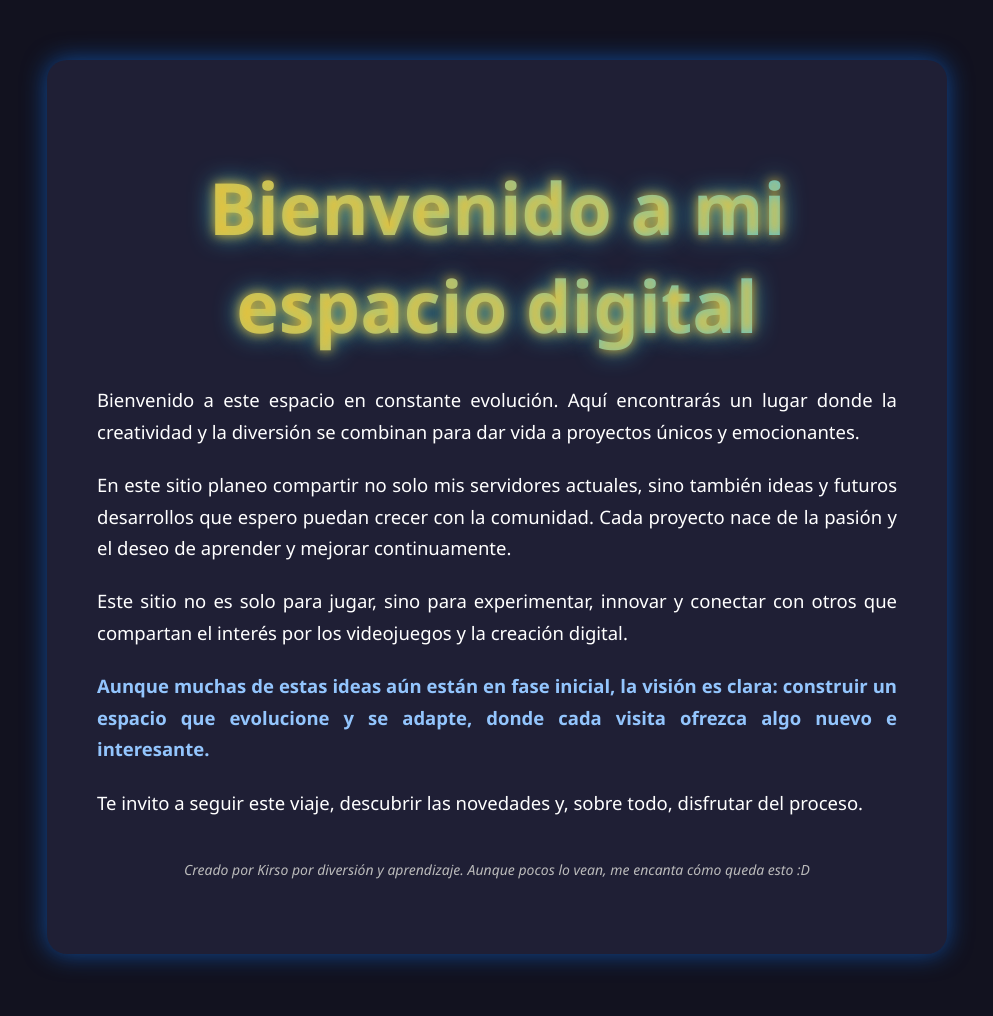
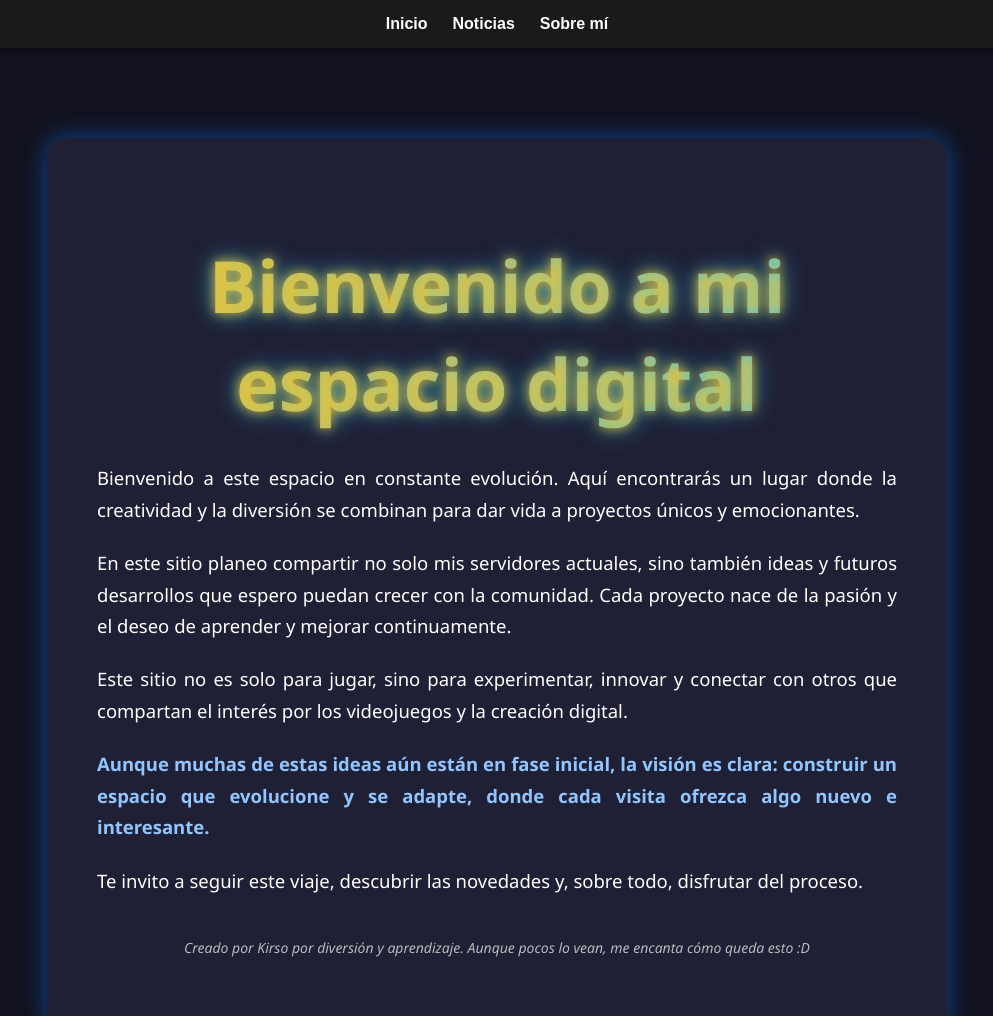
Before and after one commit to KirsoYT/KirsoWeb, a plain HTML site: page index.html in a window 1280 px wide. Shown: the top 1016 px of the page, without its empty margins (143-1136 px from the left). Drawn offline with Linux system fonts and the light colour scheme.

Commit message:
Update index.html

```diff
--- a/index.html
+++ b/index.html
@@ -10,6 +10,35 @@
       color: #ffffff;
       margin: 0;
       padding: 0;
+    }
+
+    /* PANEL DE NAVEGACIÓN */
+    nav {
+      background-color: #1a1a1a;
+      padding: 15px;
+      display: flex;
+      justify-content: center;
+      gap: 25px;
+      box-shadow: 0 4px 6px rgba(0, 0, 0, 0.3);
+      position: sticky;
+      top: 0;
+      z-index: 1000;
+    }
+
+    nav a {
+      color: white;
+      text-decoration: none;
+      font-weight: bold;
+      font-family: sans-serif;
+      transition: color 0.2s;
+    }
+
+    nav a:hover {
+      color: #00ffff;
+    }
+
+    .spacer {
+      height: 30px; /* Espacio entre el navbar y el contenido */
     }
 
     .container {
@@ -61,6 +90,7 @@
       h1 {
         font-size: 3rem;
       }
+
       .container {
         padding: 30px 25px;
       }
@@ -69,6 +99,17 @@
 </head>
 <body>
 
+  <!-- PANEL DE NAVEGACIÓN -->
+  <nav>
+    <a href="index.html">Inicio</a>
+    <a href="Noticias.html">Noticias</a>
+    <a href="Aboutme.html">Sobre mí</a>
+  </nav>
+
+  <!-- ESPACIO ENTRE PANEL Y CONTENIDO -->
+  <div class="spacer"></div>
+
+  <!-- CONTENIDO PRINCIPAL -->
   <div class="container">
     <h1>Bienvenido a mi espacio digital</h1>
 
```
